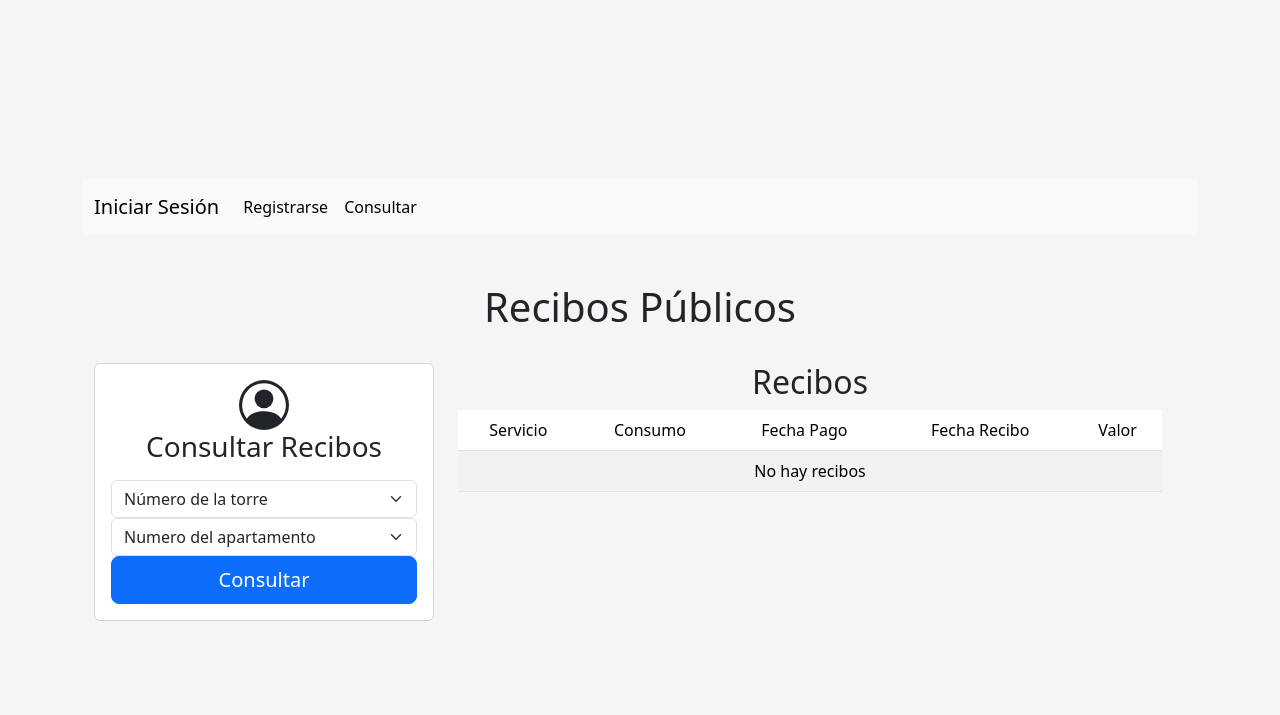
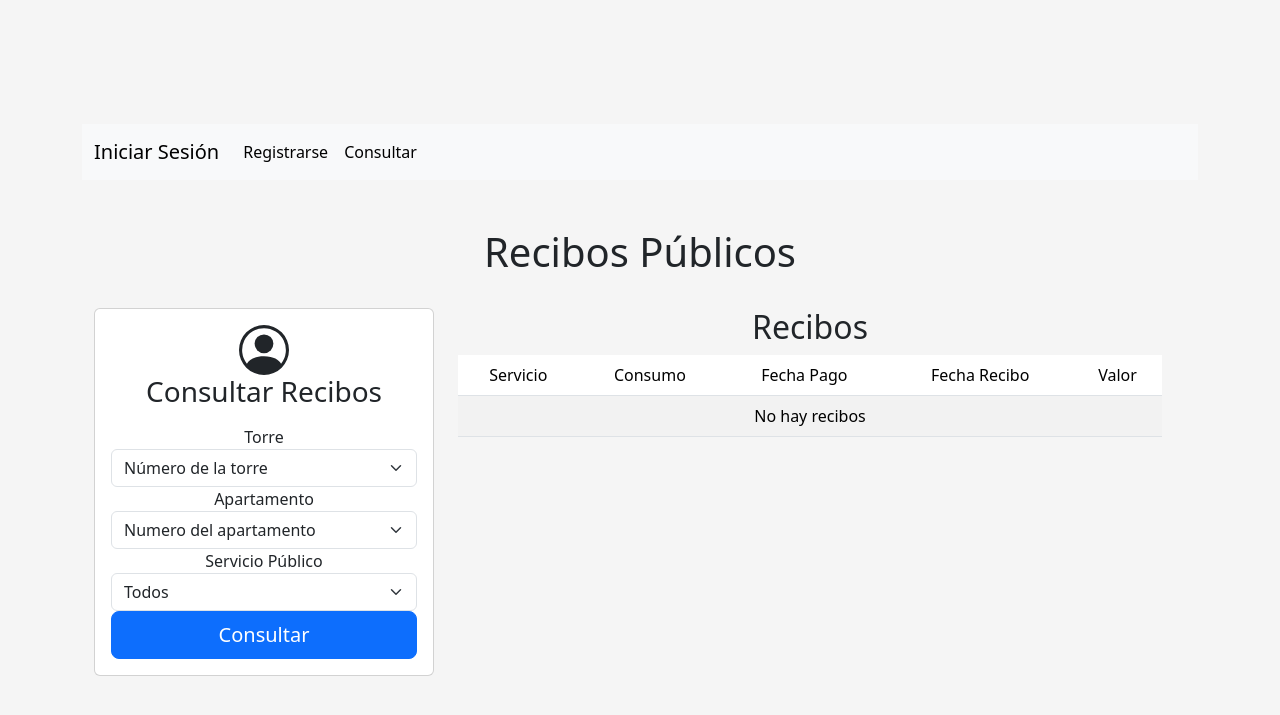
Before and after one commit to Manuel0606/caso-practico, a Flask app: page /consultar in a window 1280 px wide. Shown: the top 715 px of the page. Run offline with Flask 2, Linux system fonts and the light colour scheme; data that the repository does not hold is empty; some libraries are stand-ins or nearby versions.

Commit message:
servicio_publico añadido en consultar.html

```diff
--- a/src/templates/consultar.html
+++ b/src/templates/consultar.html
@@ -28,6 +28,7 @@
 
               <input type="hidden" name="csrf_token" value="{{ csrf_token() }}">
 
+              <label>Torre</label>
               <select class="form-select" name="torre" aria-label="Default select example">
                 <option selected>Número de la torre</option>
                 <option value="1">1</option>
@@ -36,6 +37,7 @@
                 <option value="4">4</option>
               </select>
 
+              <label>Apartamento</label>
               <select class="form-select" name="apartamento" aria-label="Default select example">
                 <option selected>Numero del apartamento</option>
                 <option value="1">1</option>
@@ -50,6 +52,14 @@
                 <option value="10">10</option>
                 <option value="11">11</option>
                 <option value="12">12</option>
+              </select>
+
+              <label>Servicio Público</label>
+              <select class="form-select" name="servicio_publico" aria-label="Default select example">
+                <option selected>Todos</option>
+                <option value="Energía">Energía</option>
+                <option value="Agua">Agua</option>
+                <option value="Gas">Gas</option>
               </select>
 
               <button class="w-100 btn btn-lg btn-primary" type="submit">Consultar</button>
```
